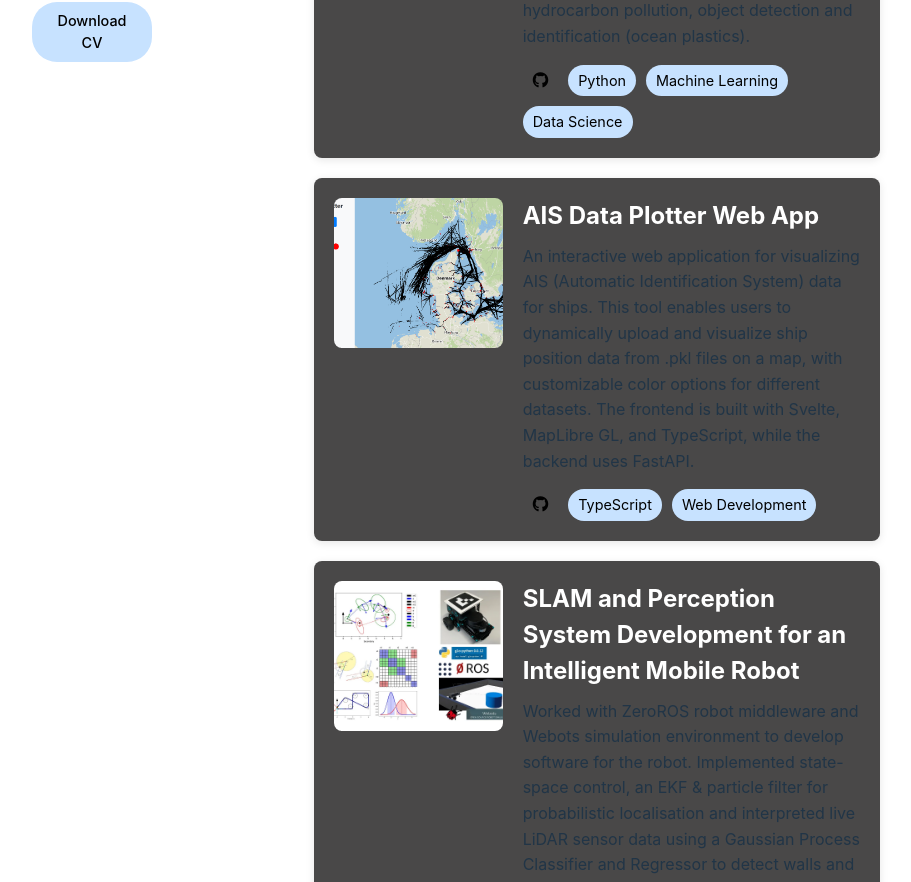
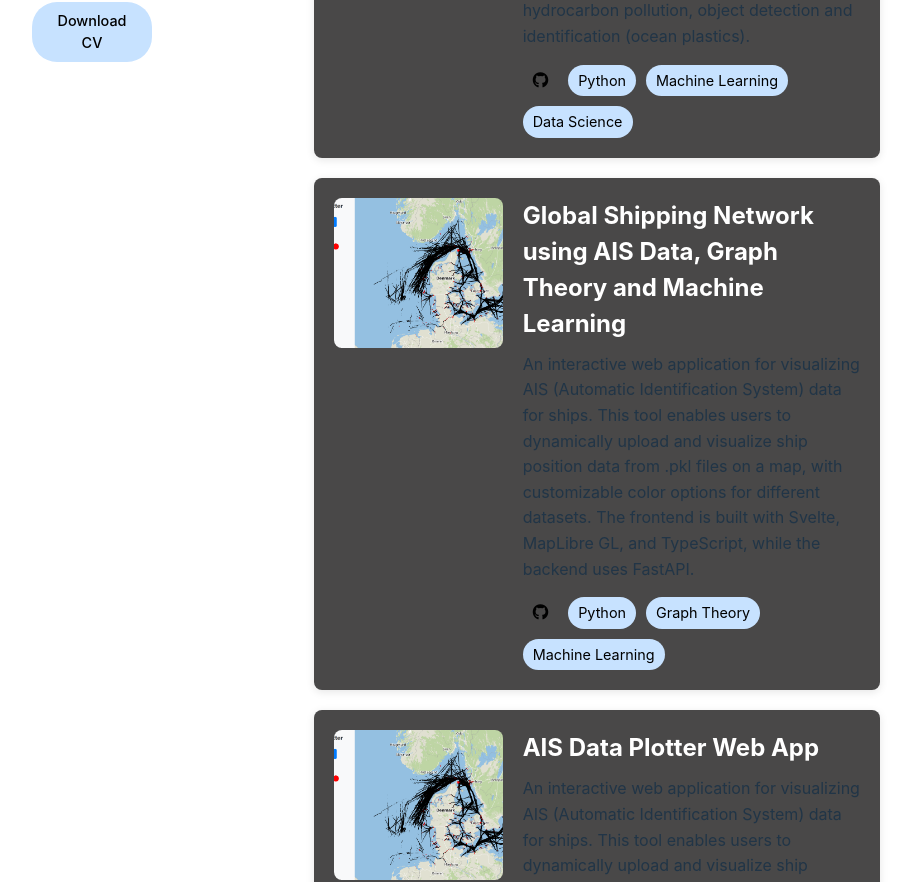
Before and after one commit to Nefelie/portfolio-app, a Svelte app: page / in a window 1280 px wide. Shown: the part 478-1360 px from the top of the page, without its empty margins (168-1079 px from the left). Built offline with nearby package versions, Linux system fonts and the light colour scheme.

Commit message:
fixed cv download

```diff
--- a/src/App.svelte
+++ b/src/App.svelte
@@ -25,7 +25,7 @@
       solve complex challenges and drive innovation in the maritime industry.
     </p>
     <a
-      href="portfolio-app/assets/docs/CV.pdf"
+      href="/portfolio-app/assets/docs/CV.pdf"
       download="Nefelie_Hemrich_CV.pdf"
       class="cv-download-button"
     >
@@ -84,6 +84,44 @@
                 <span class="skill-tag">Python</span>
                 <span class="skill-tag">Machine Learning</span>
                 <span class="skill-tag">Data Science</span>
+              </div>
+            </div>
+          </div>
+        </div>
+
+        <!-- Global Shipping Network-->
+        <div class="project">
+          <div class="project-image">
+            <img
+              src="/portfolio-app/assets/img/ais-plotter.png"
+              alt="Project Image"
+            />
+          </div>
+          <div class="project-details">
+            <h3>
+              Global Shipping Network using AIS Data, Graph Theory and Machine
+              Learning
+            </h3>
+            <p>
+              An interactive web application for visualizing AIS (Automatic
+              Identification System) data for ships. This tool enables users to
+              dynamically upload and visualize ship position data from .pkl
+              files on a map, with customizable color options for different
+              datasets. The frontend is built with Svelte, MapLibre GL, and
+              TypeScript, while the backend uses FastAPI.
+            </p>
+            <div class="skills-container">
+              <div class="skills">
+                <a
+                  href="https://github.com/Nefelie/ais-plotter"
+                  target="_blank"
+                  class="skill-tag github-link"
+                >
+                  <i class="fa-brands fa-github"></i>
+                </a>
+                <span class="skill-tag">Python</span>
+                <span class="skill-tag">Graph Theory</span>
+                <span class="skill-tag">Machine Learning</span>
               </div>
             </div>
           </div>
```
